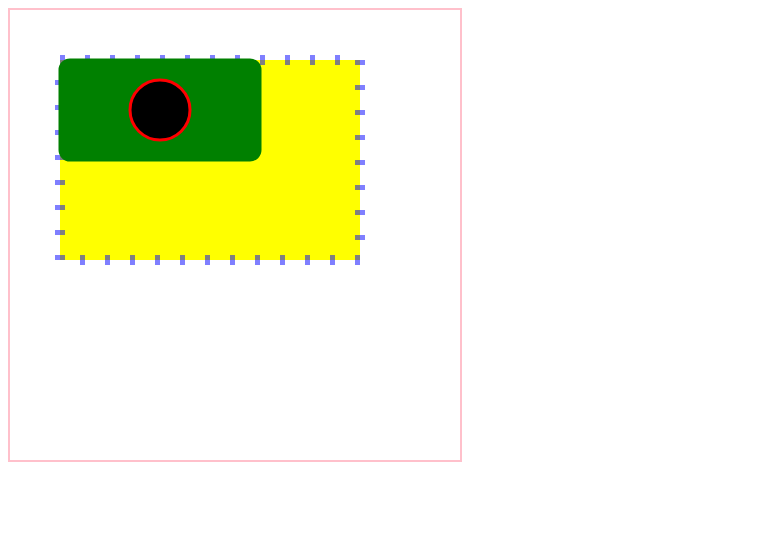
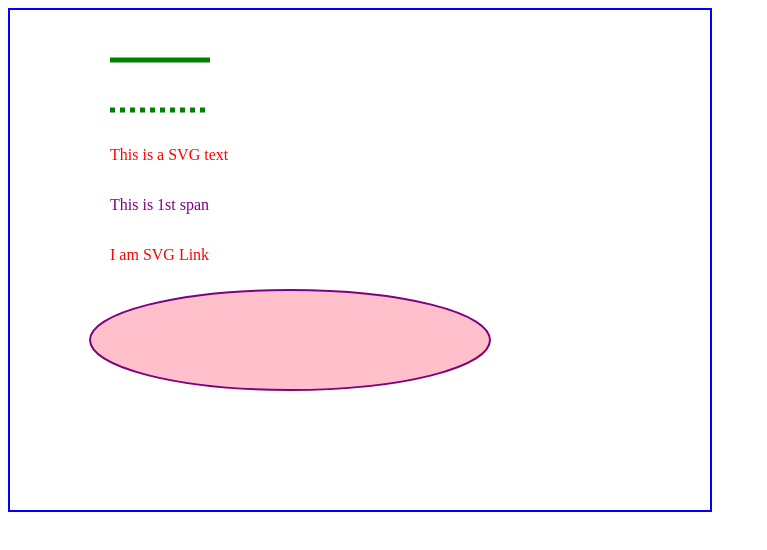
Before and after one commit to AfrinaNoor/Performance-07, a plain HTML site: page index.html in a window 1280 px wide. Shown: the whole page, without its empty margins (0-767 px from the left). Drawn offline with Linux system fonts and the light colour scheme.

Commit message:
Update index.html

```diff
--- a/index.html
+++ b/index.html
@@ -3,13 +3,18 @@
 <head>
     <meta charset="UTF-8">
     <meta name="viewport" content="width=device-width, initial-scale=1.0">
-    <title>Class 10</title>
+    <title>Class 11</title>
 </head>
-<body>
-    <svg width="450" height="450" style="border:2px solid pink;">
-        <rect width="300" height="200" fill="yellow" x="50" y="50" stroke-width="10" stroke="blue" stroke-dasharray="5 20" stroke-linecap="butt" stroke-opacity="0.5"></rect>
-        <rect width="200" height="100" fill="green" x="50" y="50" stroke-width="3" stroke="green" rx="10"></rect>
-        <circle cx="150" cy="100" r="30" fil="red" stroke="red" stroke-width="3"></circle>
+ <body>
+    <svg height="500" width="700" style="border: 2px solid blue">
+        <line x1="100" y1="50" x2="200" y2="50" stroke="green" stroke-width="5"></line>
+        <line x1="100" y1="100" x2="200" y2="100" stroke="green" stroke-width="5" stroke-dasharray="5"></line>
+        <text x="100" y="150" fill="red">This is a SVG text</text>
+        <text x="100" y="200" fill="purple">This is 1st span</text>
+        <a href="http://www.google.com">
+            <text x="100" y="250" fill="red">I am SVG Link</text>
+            <ellipse cx="280" cy="330" rx="200" ry="50" style="fill:pink; stroke:purple; stroke-width:2"></ellipse>
+        </a>
     </svg>
-</body>
+ </body>
 </html>
```
